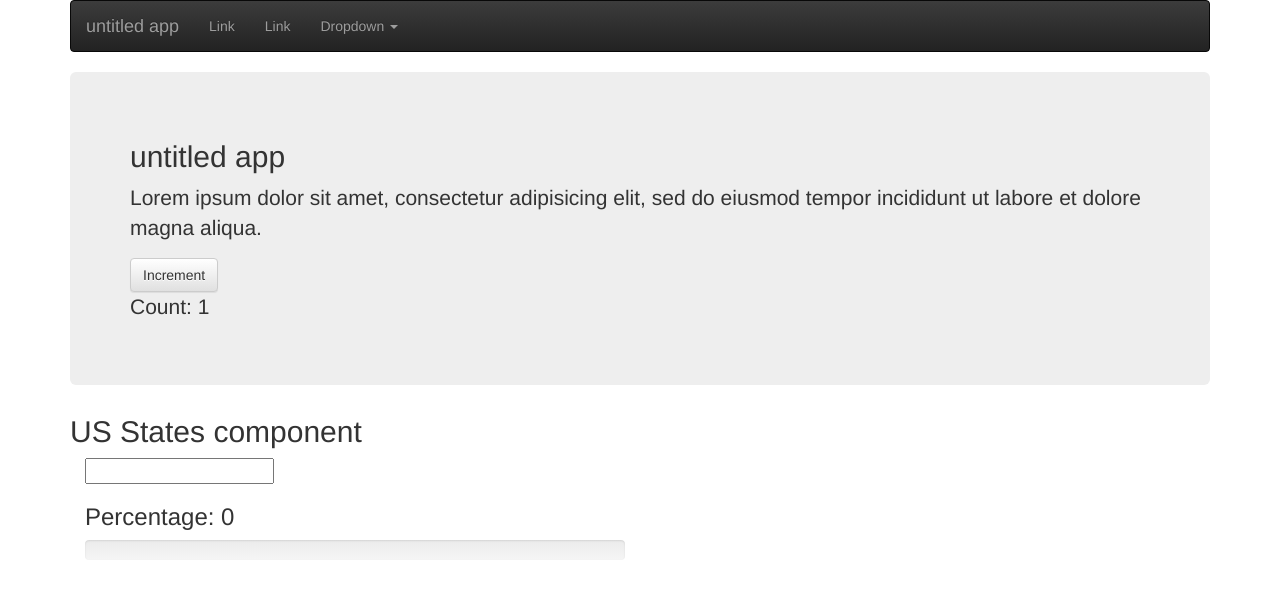
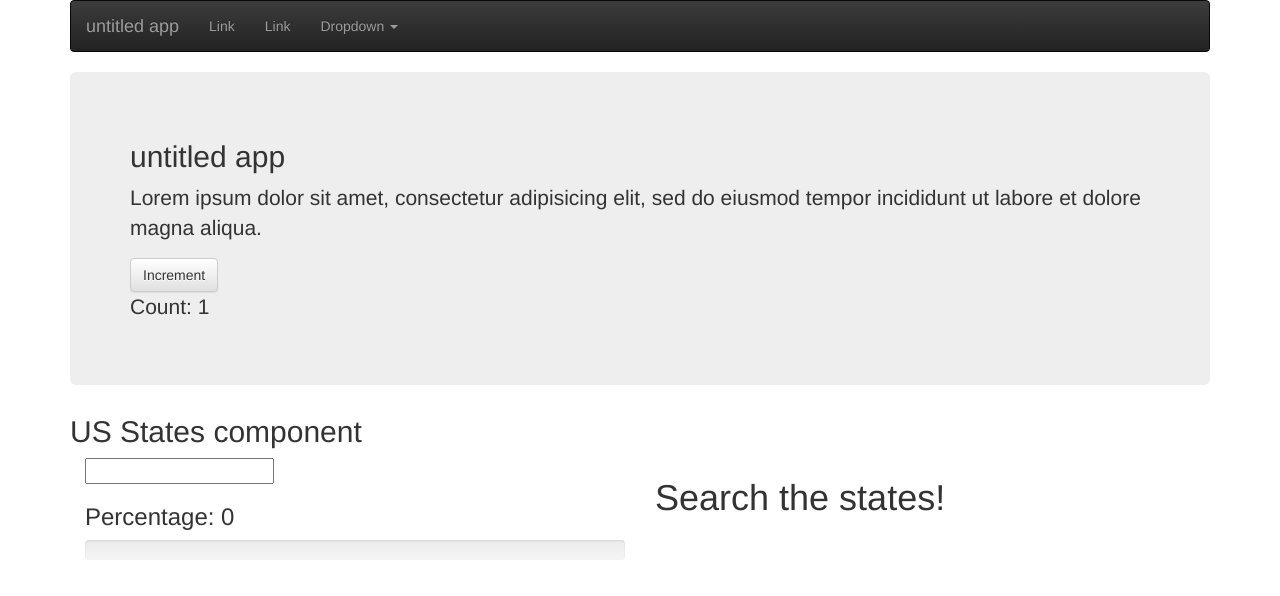
Before and after one commit to guylyons/express-preact, a React app: page /#/ in a window 1280 px wide. Shown: the top 596 px of the page. Built offline with nearby package versions, Linux system fonts and the light colour scheme.

Commit message:
show what's being typed

```diff
--- a/src/components/UsStates.js
+++ b/src/components/UsStates.js
@@ -7,6 +7,7 @@
     this.state = {
       result: "Search a state",
       percentage: 0,
+      searchTerm: "Search the states!",
       states: [
         "Alabama",
         "Alaska",
@@ -88,7 +89,8 @@
 
     this.setState({
       statesNew: returnArray,
-      percentage: Math.round(newPercentage)
+      percentage: Math.round(newPercentage),
+      searchTerm: value
     });
   }
   render() {
@@ -112,6 +114,9 @@
         </Col>
         <Col md={6}>
           <div className="statesNewItems">
+            <h1>
+              {this.state.searchTerm}
+            </h1>
             {statesNewItems}
           </div>
         </Col>
```
